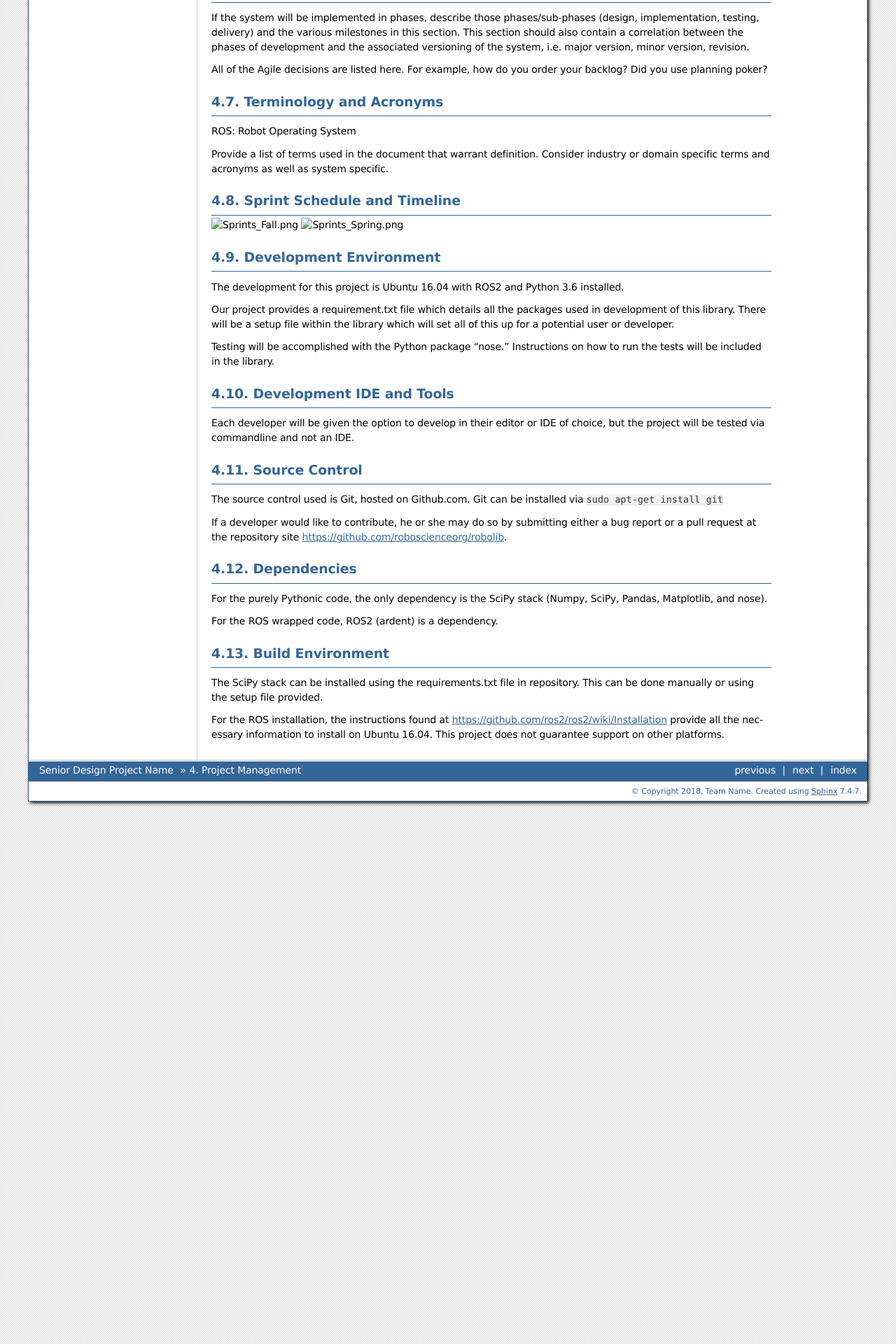
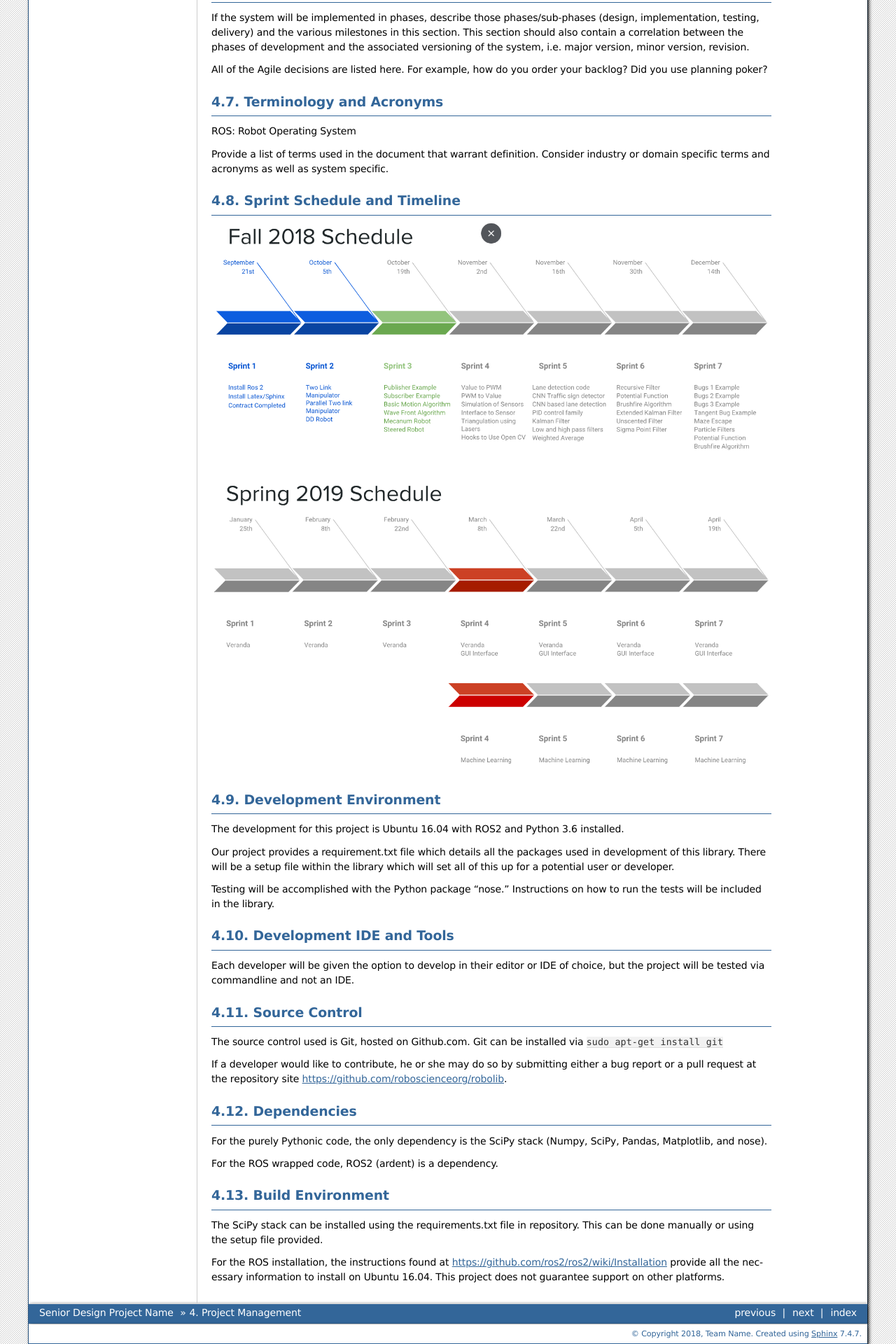
Before and after one commit to roboscienceorg/robolib, a Sphinx documentation site: the page built from DesignDoc/source/project.rst, in a window 1280 px wide. Shown: the part 1735-3655 px from the top of the page at 70% size. Built offline with Sphinx 7.4.7, drawn with Linux system fonts in a browser that asks for light colours; pages that are not in the unit, such as notebooks, are missing from menus; cross-references to code outside the pages are shown as plain code.

Commit message:
Add Project documentation

```diff
--- a/DesignDoc/source/project.rst
+++ b/DesignDoc/source/project.rst
@@ -131,9 +131,9 @@ system specific.
 Sprint Schedule and Timeline
 ----------------------------
 
-.. image:: Sprints_Fall.png
+.. image:: ./Sprints_Fall.PNG
 
-.. image:: Sprints_Spring.png
+.. image:: ./Sprints_Spring.PNG
 
 Development Environment
 -----------------------
@@ -159,7 +159,7 @@ Source Control
 --------------
 
 The source control used is Git, hosted on Github.com. Git can be installed
-via :bash:`sudo apt-get install git`
+via :code:`sudo apt-get install git`
 
 If a developer would like to contribute, he or she may do so by submitting either
 a bug report or a pull request at the repository site https://github.com/roboscienceorg/robolib.
```
Also changed, not shown: DesignDoc/source/Sprints_Fall.PNG (added), DesignDoc/source/Sprints_Spring.PNG (added).
